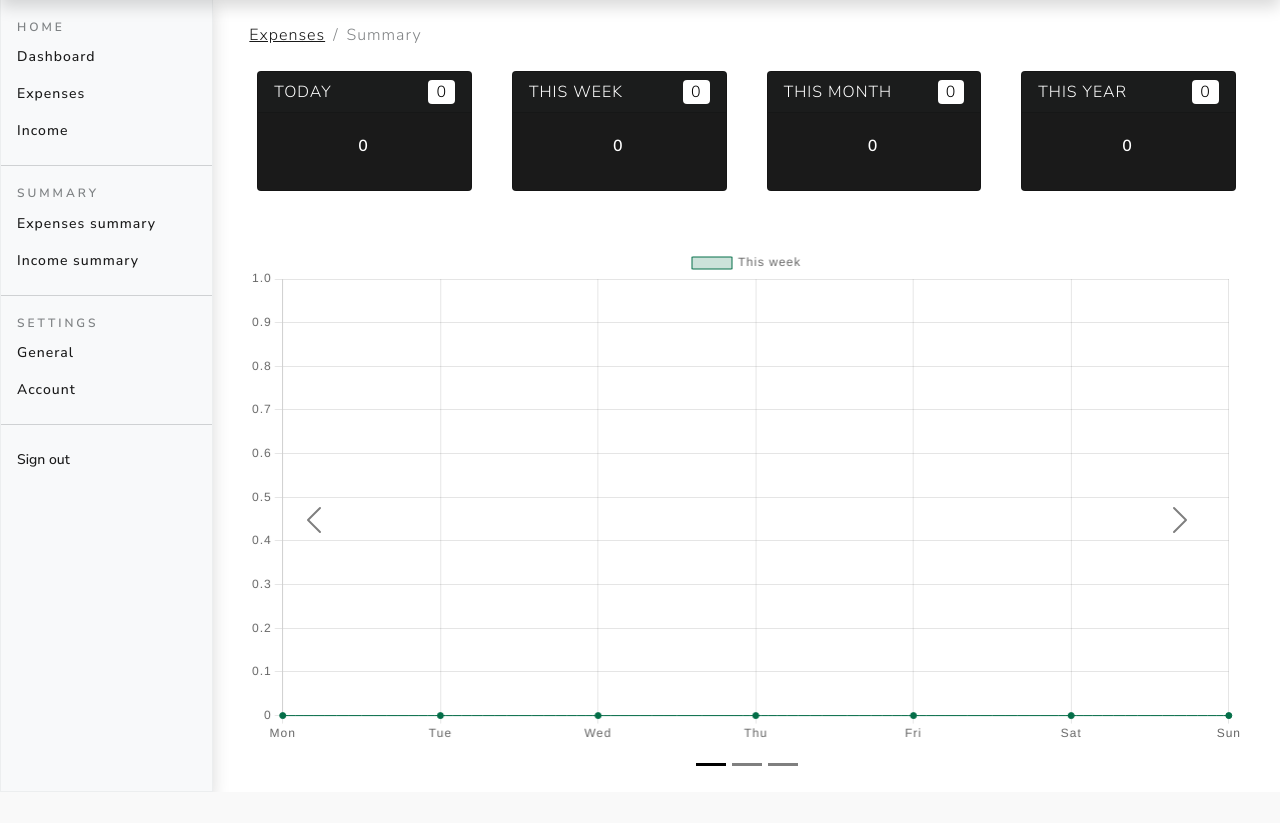
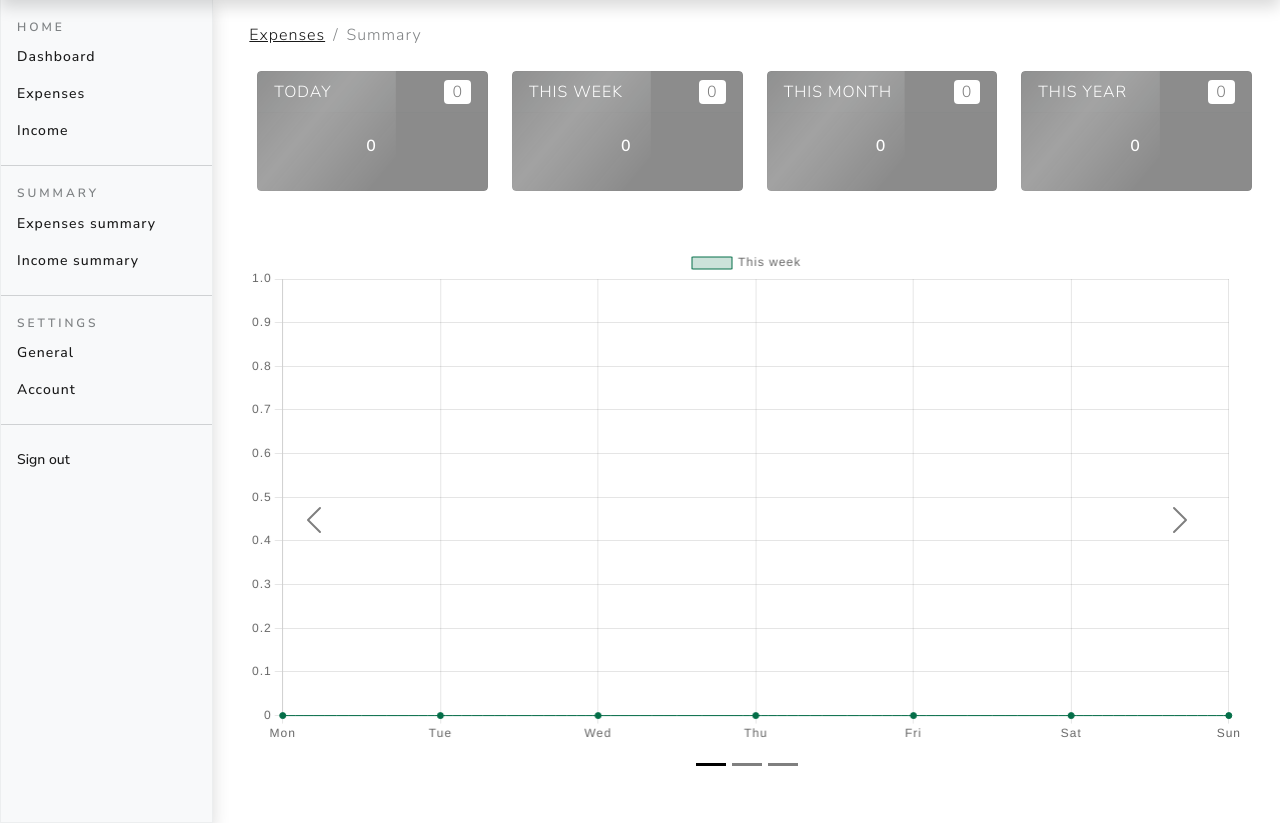
Before and after one commit to R4yya/Django-Income-Expense-Website, a Django app: page /expenses/expense-stats in a window 1280 px wide. Shown: the part 43-866 px from the top of the page. Before the commit the page ends 835 px from the top, so only its background shows below. Run offline with Django 4.2, Linux system fonts and the light colour scheme; the visitor is signed in with stand-in values (Sample User, id 1); data that the repository does not hold is empty; some libraries are stand-ins or nearby versions.

Commit message:
Update expense-stats.html

```diff
--- a/expenseswebsite/templates/expenses/expense-stats.html
+++ b/expenseswebsite/templates/expenses/expense-stats.html
@@ -1,7 +1,7 @@
 {% extends 'base.html' %}
 {% load static %}
 {% block content %}
-<div class="container mt-4">
+<div class="container mt-4 vh-100">
     <div class="row">
         <div class="col-md-10">
             <nav aria-label="breadcrumb">
@@ -18,7 +18,7 @@
     </div>
     <div class="row">
         <div class="col-md-3">
-            <div class="card text-bg-primary m-2 rounded-1" style="min-width: 12rem; min-height: 7.5rem;">
+            <div class="card text-bg-primary m-2 rounded-1 placeholder placeholder-wave w-100" style="min-width: 12rem; min-height: 7.5rem;">
                 <div class="card-header">
                     TODAY
                     <span class="bage bg-secondary float-end px-2 rounded-1 text-black">
@@ -33,7 +33,7 @@
             </div>
         </div>
         <div class="col-md-3">
-            <div class="card text-bg-primary m-2 rounded-1" style="min-width: 12rem; min-height: 7.5rem;">
+            <div class="card text-bg-primary m-2 rounded-1 placeholder placeholder-wave w-100" style="min-width: 12rem; min-height: 7.5rem;">
                 <div class="card-header">
                     THIS WEEK
                     <span class="bage bg-secondary float-end px-2 rounded-1 text-black">
@@ -48,7 +48,7 @@
             </div>
         </div>
         <div class="col-md-3">
-            <div class="card text-bg-primary m-2 rounded-1" style="min-width: 12rem; min-height: 7.5rem;">
+            <div class="card text-bg-primary m-2 rounded-1 placeholder placeholder-wave w-100" style="min-width: 12rem; min-height: 7.5rem;">
                 <div class="card-header">
                     THIS MONTH
                     <span class="bage bg-secondary float-end px-2 rounded-1 text-black">
@@ -63,7 +63,7 @@
             </div>
         </div>
         <div class="col-md-3 mb-5">
-            <div class="card text-bg-primary m-2 rounded-1" style="min-width: 12rem; min-height: 7.5rem;">
+            <div class="card text-bg-primary m-2 rounded-1 placeholder placeholder-wave w-100" style="min-width: 12rem; min-height: 7.5rem;">
                 <div class="card-header">
                     THIS YEAR
                     <span class="bage bg-secondary float-end px-2 rounded-1 text-black">
```
